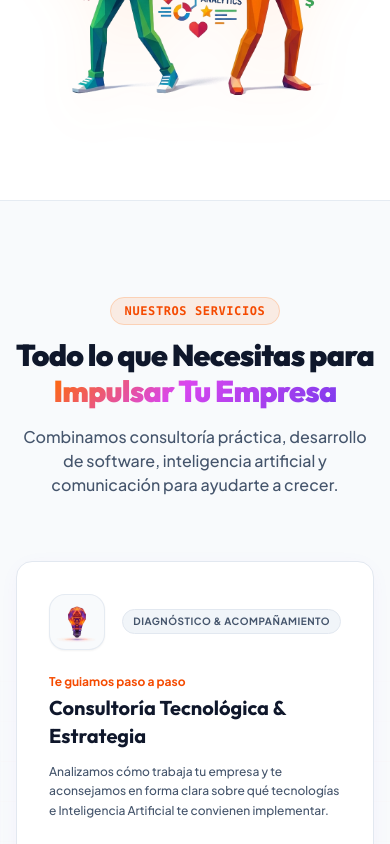
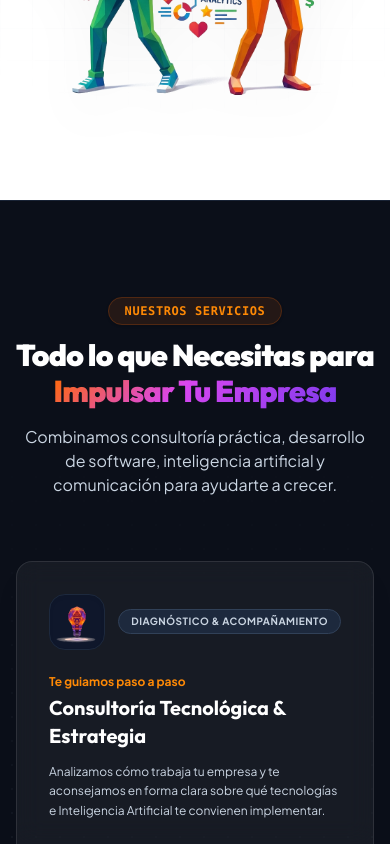
Before and after one commit to iatomica/iatomica, a React (Vite) app: page / in a window 390 px wide. Shown: the part 1156-2000 px from the top of the page. Built offline with nearby package versions, Linux system fonts and the light colour scheme.

Commit message:
feat(ui): pure white image subblocks with subtle textures & alternating dark studio surface blocks

```diff
--- a/src/components/Methodology.tsx
+++ b/src/components/Methodology.tsx
@@ -47,11 +47,11 @@ interface MethodologyProps {
 export const Methodology: React.FC<MethodologyProps> = ({ darkMode }) => {
   return (
     <section id="metodologia" className={`py-24 relative overflow-hidden transition-colors ${
-      darkMode ? 'bg-slate-900/90 border-y border-slate-800 text-white' : 'bg-purple-50/40 border-y border-purple-100/80 text-slate-900'
+      darkMode ? 'bg-slate-900/90 border-y border-slate-800 text-white' : 'bg-purple-50/50 border-y border-purple-100/80 text-slate-900'
     }`}>
 
-      {/* Subtle Faded Grid Background Texture */}
-      <div className="absolute inset-0 bg-grid-faded pointer-events-none opacity-40" />
+      {/* Subtle Architectural Grid Texture */}
+      <div className="absolute inset-0 bg-grid-subtle pointer-events-none opacity-40" />
 
       <div className="max-w-7xl mx-auto px-4 sm:px-6 lg:px-8 relative z-10">
 
--- a/src/components/ServicesOverview.tsx
+++ b/src/components/ServicesOverview.tsx
@@ -84,27 +84,29 @@ interface ServicesOverviewProps {
   darkMode: boolean;
 }
 
-export const ServicesOverview: React.FC<ServicesOverviewProps> = ({ onOpenBooking, darkMode }) => {
+export const ServicesOverview: React.FC<ServicesOverviewProps> = ({ onOpenBooking }) => {
   return (
-    <section id="servicios" className={`py-24 relative transition-colors ${
-      darkMode ? 'bg-slate-900/90 border-y border-slate-800 text-white' : 'bg-slate-50 border-y border-slate-200/80 text-slate-900'
-    }`}>
+    <section id="servicios" className="py-24 relative bg-[#0B0F19] text-white border-y border-slate-800/80 overflow-hidden">
 
-      {/* Subtle Faded Grid Background Texture */}
-      <div className="absolute inset-0 bg-grid-faded pointer-events-none opacity-40" />
+      {/* Subtle Dot Matrix Texture */}
+      <div className="absolute inset-0 bg-dot-subtle pointer-events-none opacity-40" />
+
+      {/* Glowing Ambient Spotlights */}
+      <div className="absolute top-1/3 left-1/4 w-[450px] h-[450px] bg-purple-600/15 rounded-full filter blur-[120px] pointer-events-none" />
+      <div className="absolute bottom-1/3 right-1/4 w-[450px] h-[450px] bg-orange-500/15 rounded-full filter blur-[120px] pointer-events-none" />
 
       <div className="max-w-7xl mx-auto px-4 sm:px-6 lg:px-8 relative z-10">
 
         {/* Section Header */}
         <div className="text-center max-w-3xl mx-auto mb-16">
-          <span className="text-xs font-mono font-bold uppercase tracking-wider text-orange-600 bg-orange-500/10 px-3.5 py-1.5 rounded-full border border-orange-500/20">
+          <span className="text-xs font-mono font-bold uppercase tracking-wider text-orange-400 bg-orange-500/10 px-4 py-1.5 rounded-full border border-orange-500/20 shadow-sm">
             Nuestros Servicios
           </span>
-          <h2 className={`text-3xl sm:text-5xl font-black tracking-tight mt-4 ${darkMode ? 'text-white' : 'text-slate-900'}`}>
+          <h2 className="text-3xl sm:text-5xl font-black tracking-tight text-white mt-4">
             Todo lo que Necesitas para <br />
             <span className="text-gradient-brand">Impulsar Tu Empresa</span>
           </h2>
-          <p className={`mt-4 text-base sm:text-lg ${darkMode ? 'text-slate-300' : 'text-slate-600 font-medium'}`}>
+          <p className="mt-4 text-base sm:text-lg text-slate-300">
             Combinamos consultoría práctica, desarrollo de software, inteligencia artificial y comunicación para ayudarte a crecer.
           </p>
         </div>
@@ -114,46 +116,42 @@ export const ServicesOverview: React.FC<ServicesOverviewProps> = ({ onOpenBookin
           {PILLARS.map((p, idx) => (
             <div
               key={idx}
-              className={`w-full md:w-[350px] lg:w-[370px] p-8 rounded-2xl clean-card flex flex-col justify-between group ${
-                darkMode ? 'bg-slate-950 border-slate-800' : 'bg-white border-slate-200 shadow-sm hover:shadow-md'
-              }`}
+              className="w-full md:w-[350px] lg:w-[370px] p-8 rounded-2xl bg-white/5 backdrop-blur-md border border-white/10 hover:border-orange-500/40 shadow-xl flex flex-col justify-between group transition-all duration-300 hover:-translate-y-1.5"
             >
               <div>
                 {/* 3D Low-Poly Icon Header */}
                 <div className="flex items-center justify-between mb-6">
-                  <div className="w-14 h-14 flex items-center justify-center p-1 rounded-2xl bg-slate-50 border border-slate-200/80 shadow-xs">
+                  <div className="w-14 h-14 flex items-center justify-center p-1 rounded-2xl bg-slate-900 border border-slate-800 shadow-inner">
                     <img src={p.icon3d} alt={p.title} className="w-12 h-12 object-contain" />
                   </div>
-                  <span className={`text-[10px] font-bold uppercase tracking-wider px-2.5 py-1 rounded-full border ${
-                    darkMode ? 'bg-slate-800 text-slate-300 border-slate-700' : 'bg-slate-100 text-slate-600 border-slate-200'
-                  }`}>
+                  <span className="text-[10px] font-bold uppercase tracking-wider px-3 py-1 rounded-full bg-slate-800 text-slate-300 border border-slate-700">
                     {p.badge}
                   </span>
                 </div>
 
-                <span className="text-xs font-bold text-orange-600 block mb-1">{p.tagline}</span>
-                <h3 className={`text-xl font-bold mb-3 ${darkMode ? 'text-white' : 'text-slate-900'}`}>
+                <span className="text-xs font-bold text-orange-400 block mb-1">{p.tagline}</span>
+                <h3 className="text-xl font-bold text-white mb-3">
                   {p.title}
                 </h3>
 
-                <p className={`text-xs leading-relaxed mb-6 ${darkMode ? 'text-slate-400' : 'text-slate-600 font-medium'}`}>
+                <p className="text-xs leading-relaxed text-slate-300 mb-6">
                   {p.description}
                 </p>
 
                 <div className="space-y-2 mb-6">
                   {p.points.map((pt, ptIdx) => (
-                    <div key={ptIdx} className="flex items-start space-x-2 text-xs">
-                      <Check className="w-4 h-4 text-emerald-600 shrink-0 mt-0.5" />
-                      <span className={darkMode ? 'text-slate-300' : 'text-slate-700 font-medium'}>{pt}</span>
+                    <div key={ptIdx} className="flex items-start space-x-2 text-xs text-slate-300">
+                      <Check className="w-4 h-4 text-emerald-400 shrink-0 mt-0.5" />
+                      <span>{pt}</span>
                     </div>
                   ))}
                 </div>
               </div>
 
-              <div className="pt-6 border-t border-slate-100 dark:border-slate-800">
+              <div className="pt-6 border-t border-slate-800">
                 <button
                   onClick={onOpenBooking}
-                  className="w-full py-3 rounded-xl gradient-brand text-white font-bold text-xs shadow-md shadow-orange-500/15 hover:shadow-orange-500/25 flex items-center justify-center space-x-2 transition-all"
+                  className="w-full py-3 rounded-xl gradient-brand text-white font-bold text-xs shadow-lg shadow-orange-500/20 hover:shadow-orange-500/35 flex items-center justify-center space-x-2 transition-all"
                 >
                   <span>Consultar por este servicio</span>
                   <ArrowRight className="w-3.5 h-3.5 group-hover:translate-x-1 transition-transform" />
--- a/src/index.css
+++ b/src/index.css
@@ -2,7 +2,7 @@
 @import "tailwindcss";
 
 :root {
-  --bg-main: #f8fafc;
+  --bg-main: #ffffff;
   --bg-surface: #ffffff;
   --text-main: #0f172a;
   --text-muted: #475569;
@@ -26,7 +26,7 @@ body {
   color: var(--text-main);
   font-family: 'Plus Jakarta Sans', sans-serif;
   overflow-x: hidden;
-  transition: background-color 0.4s ease, color 0.4s ease;
+  transition: background-color 0.3s ease, color 0.3s ease;
   selection-background-color: #ff6b00;
   selection-color: #ffffff;
 }
@@ -46,23 +46,23 @@ h1, h2, h3, h4, .font-heading {
   -webkit-text-fill-color: transparent;
 }
 
-/* --- Seamless Card Aesthetics --- */
+/* --- Modern Linear Cards --- */
 .clean-card {
   background: var(--bg-surface);
   border: 1px solid var(--border-color);
   transition: all 0.3s cubic-bezier(0.4, 0, 0.2, 1);
-  box-shadow: 0 4px 25px -5px rgba(124, 58, 237, 0.06);
+  box-shadow: 0 4px 20px -5px rgba(0, 0, 0, 0.03);
 }
 
 .clean-card:hover {
-  border-color: rgba(255, 107, 0, 0.5);
-  box-shadow: 0 16px 35px -10px rgba(255, 107, 0, 0.18), 0 0 20px rgba(124, 58, 237, 0.1);
-  transform: translateY(-4px);
+  border-color: rgba(255, 107, 0, 0.4);
+  box-shadow: 0 16px 35px -10px rgba(255, 107, 0, 0.12);
+  transform: translateY(-3px);
 }
 
-/* Floating Cutout Artwork (Zero Frame, Zero Box Shadow) */
+/* Floating Artwork Cutout (Zero Frame, Zero Box Shadow) */
 .artwork-cutout {
-  filter: drop-shadow(0 15px 25px rgba(255, 107, 0, 0.08));
+  filter: drop-shadow(0 15px 25px rgba(0, 0, 0, 0.05));
   box-shadow: none !important;
   border: none !important;
   transition: transform 0.4s ease;
@@ -72,37 +72,22 @@ h1, h2, h3, h4, .font-heading {
   transform: scale(1.02);
 }
 
-/* --- Faded Grid Texture with Soft Edge Dissolve --- */
-.bg-grid-faded {
-  background-size: 40px 40px;
+/* --- Subtle Architectural Grid Texture --- */
+.bg-grid-subtle {
+  background-size: 32px 32px;
   background-image:
-    linear-gradient(to right, rgba(124, 58, 237, 0.07) 1px, transparent 1px),
-    linear-gradient(to bottom, rgba(255, 107, 0, 0.07) 1px, transparent 1px);
-  mask-image: radial-gradient(circle at center, black 30%, transparent 75%);
-  -webkit-mask-image: radial-gradient(circle at center, black 30%, transparent 75%);
+    linear-gradient(to right, rgba(148, 163, 184, 0.15) 1px, transparent 1px),
+    linear-gradient(to bottom, rgba(148, 163, 184, 0.15) 1px, transparent 1px);
+  mask-image: radial-gradient(circle at center, black 40%, transparent 85%);
+  -webkit-mask-image: radial-gradient(circle at center, black 40%, transparent 85%);
 }
 
-/* --- Seamless Section Fusion Feathers --- */
-.fusion-feather-bottom {
-  position: absolute;
-  bottom: 0;
-  left: 0;
-  right: 0;
-  height: 120px;
-  background: linear-gradient(to bottom, transparent 0%, var(--bg-main) 100%);
-  pointer-events: none;
-  z-index: 5;
-}
-
-.fusion-feather-top {
-  position: absolute;
-  top: 0;
-  left: 0;
-  right: 0;
-  height: 120px;
-  background: linear-gradient(to top, transparent 0%, var(--bg-main) 100%);
-  pointer-events: none;
-  z-index: 5;
+/* --- Subtle Dot Matrix Texture --- */
+.bg-dot-subtle {
+  background-size: 24px 24px;
+  background-image: radial-gradient(circle, rgba(148, 163, 184, 0.2) 1.5px, transparent 1.5px);
+  mask-image: radial-gradient(circle at center, black 45%, transparent 85%);
+  -webkit-mask-image: radial-gradient(circle at center, black 45%, transparent 85%);
 }
 
 /* Custom Scrollbar */
```
Also changed, not shown: src/components/Hero.tsx (+11 -11 lines), src/components/SolutionsShowcase.tsx (+4 -4 lines).
